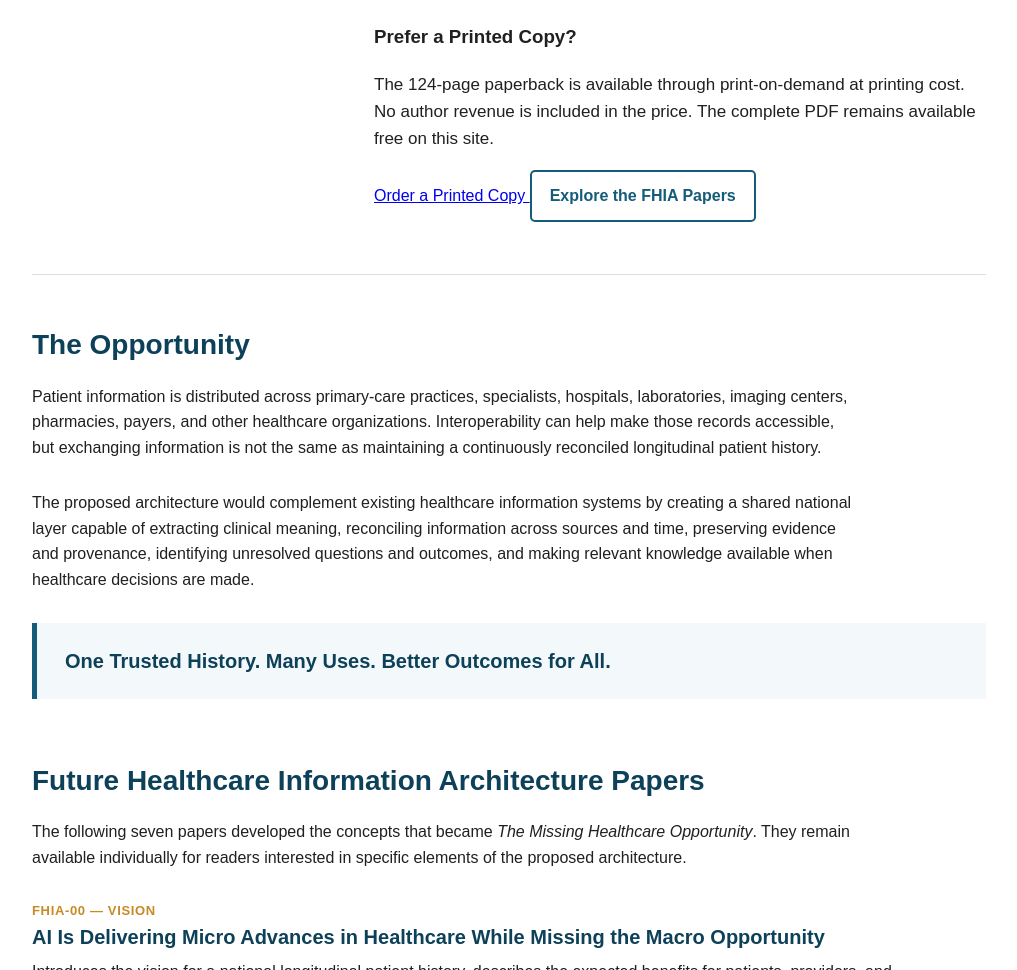
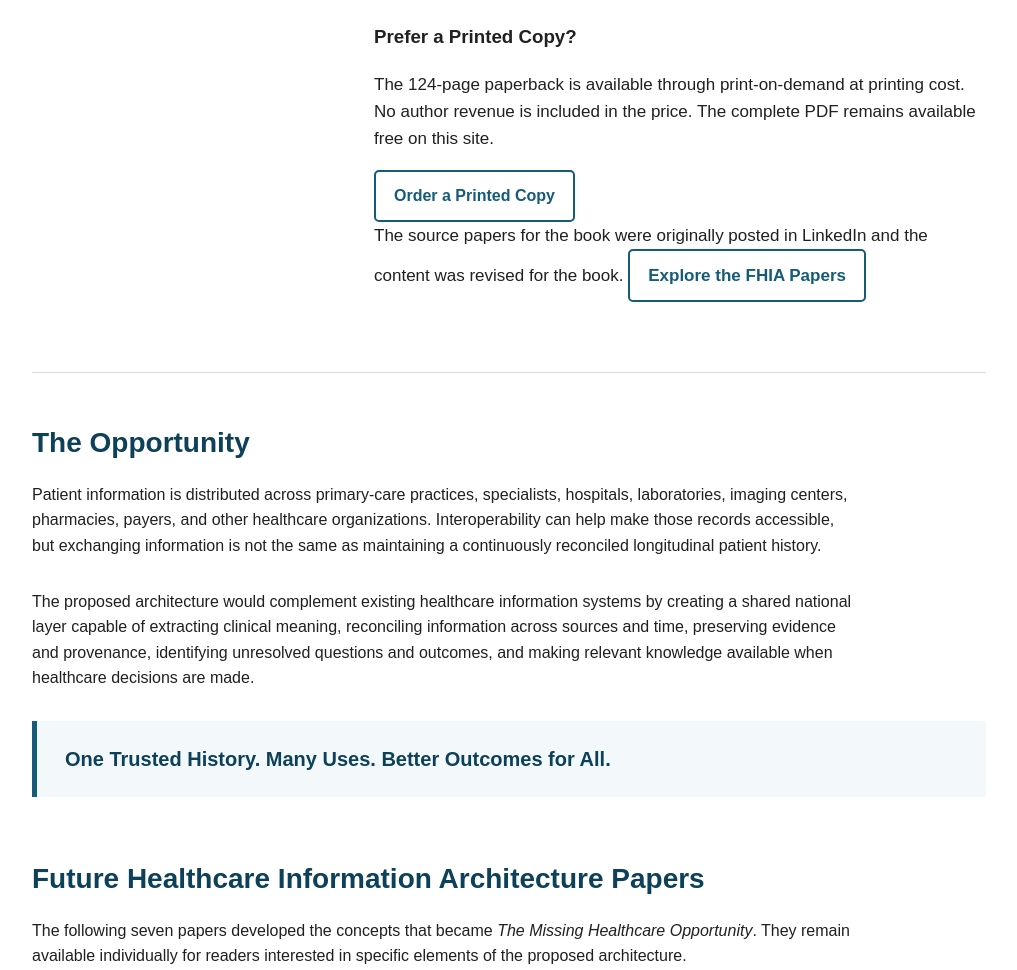
Before and after one commit to DougEbel/HealthcareAI, a plain HTML site: page index.html in a window 1280 px wide. Shown: the part 844-1814 px from the top of the page, without its empty margins (131-1148 px from the left). Drawn offline with Linux system fonts and the light colour scheme.

Commit message:
Update index.html

```diff
--- a/index.html
+++ b/index.html
@@ -350,17 +350,19 @@
               The complete PDF remains available free on this site.
           </p>
 
-          <a class="btn secondary"
+          <a class="button secondary"
              href="https://www.lulu.com/shop/douglas-ebel/the-missing-healthcare-opportunity/paperback/product-kv4m49k.html"
              target="_blank"
              rel="noopener noreferrer">
               Order a Printed Copy
           </a>
-
-        <a class="button secondary"
-           href="#papers">
-          Explore the FHIA Papers
-        </a>
+        <p>
+          The source papers for the book were originally posted in LinkedIn and the content was revised for the book.
+          <a class="button secondary"
+             href="#papers">
+            Explore the FHIA Papers
+          </a>
+        </p>
       </div>
 
     </section>
```
